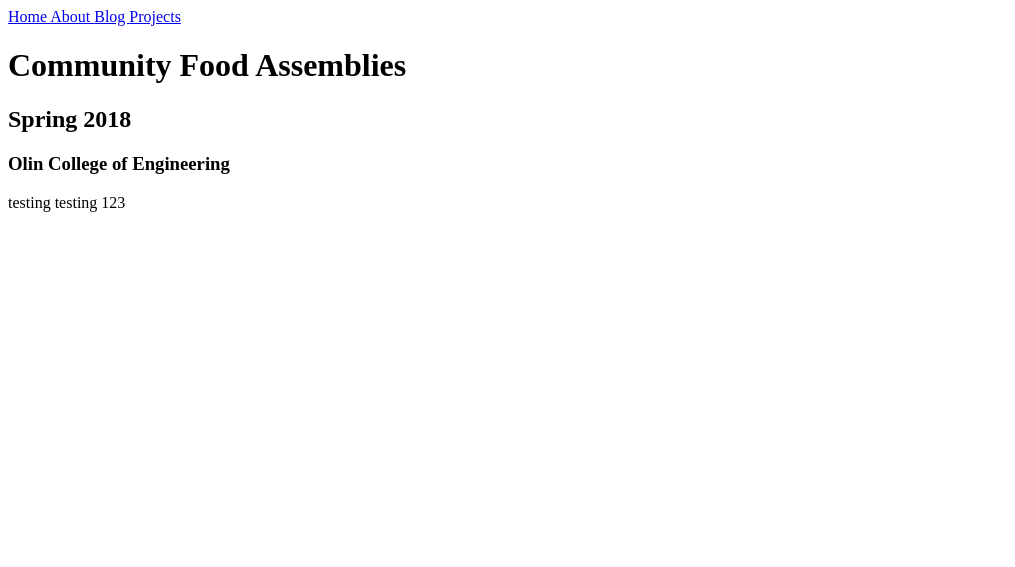
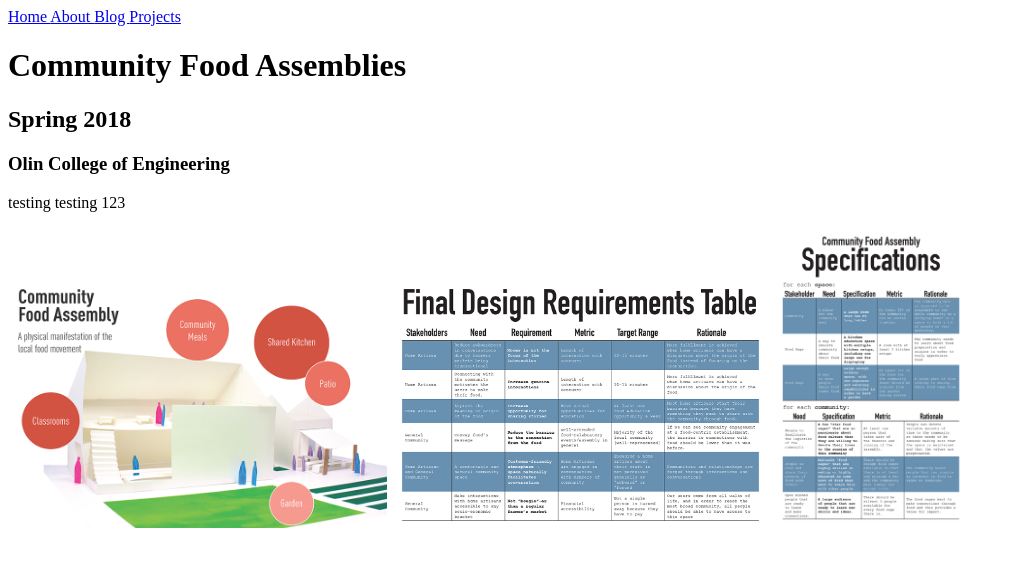
Before and after one commit to acedmonkeys/acedmonkeys.github.io, a Jekyll site: the page built from _projects/4_community_food_assemblies.md, in a window 1280 px wide. Shown: the top 567 px of the page, without its empty margins (0-1015 px from the left). Built offline with Jekyll 4.4.1, drawn with Linux system fonts in a browser that asks for light colours.

Commit message:
messing with image crop options

```diff
--- a/_projects/4_community_food_assemblies.md
+++ b/_projects/4_community_food_assemblies.md
@@ -4,3 +4,9 @@ time_frame: Spring 2018
 institution: Olin College of Engineering
 ---
 testing testing 123
+
+
+
+<a target="_blank" href="/imgs/uocd_project_poster.png"><img src="/imgs/uocd_project_poster.png"></a>
+<a target="_blank" href="/imgs/uocd_requirements.png"><img src="/imgs/uocd_requirements.png"></a>
+<a target="_blank" href="/imgs/uocd_specifications.png"><img src="/imgs/uocd_specifications.png"></a>
--- a/_sass/main.scss
+++ b/_sass/main.scss
@@ -6,8 +6,8 @@ img {
   border-radius: 5px;
   cursor: pointer;
   transition: 0.3s;
+  max-height: 300px;
   max-width: 30%;
-  max-height: 450px;
 }
 
 img:hover {opacity: 0.7;}
```
Also changed, not shown: _imgs/uocd_project_poster.png (added), _imgs/uocd_requirements.png (added), _imgs/uocd_specifications.png (added).
